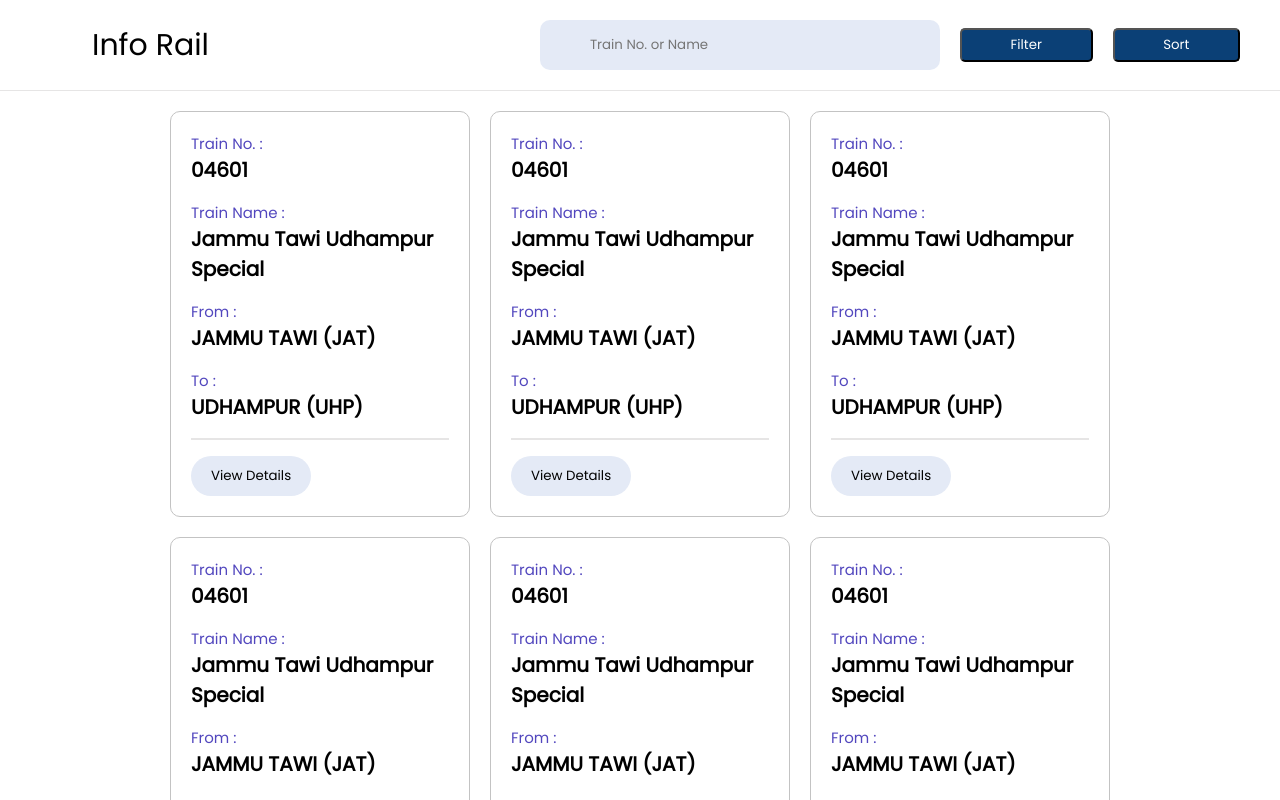
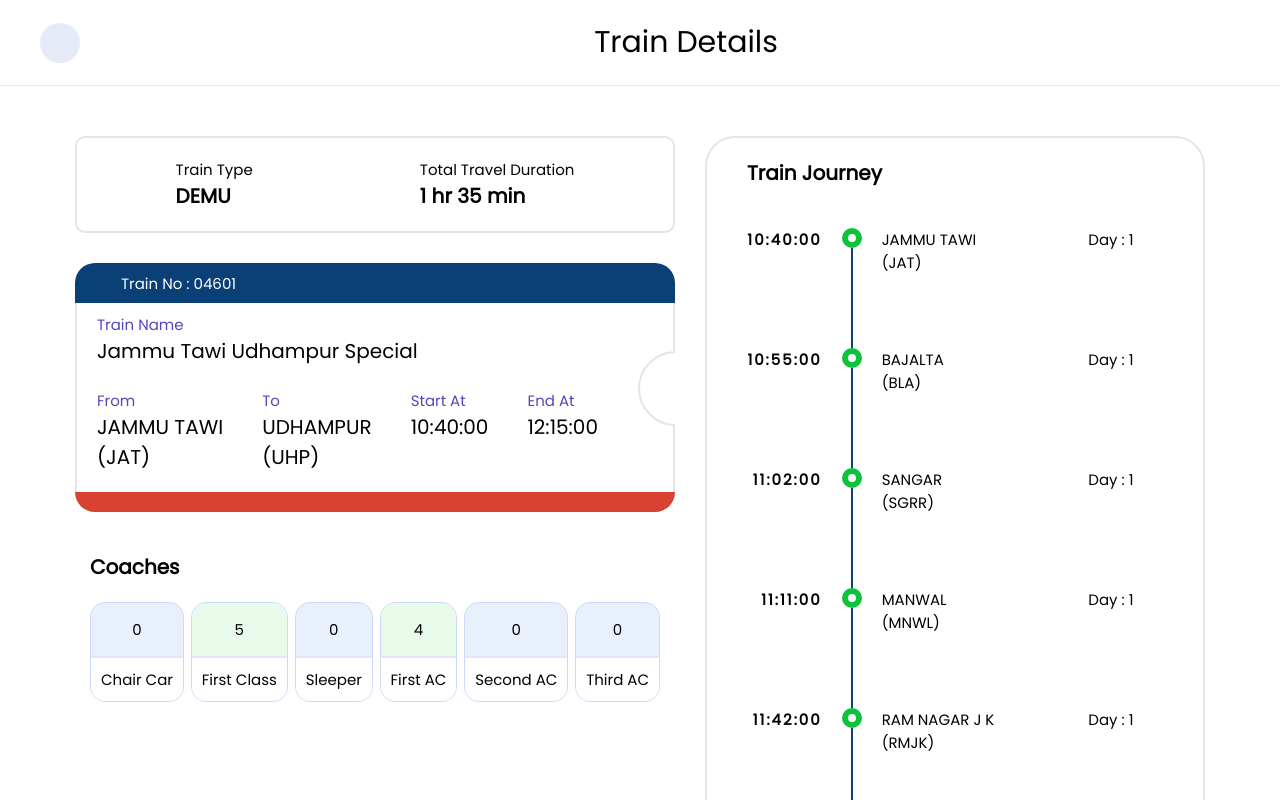
Before and after one commit to plug-in-pow/info-rail, an Angular app: page /details in a window 1280 px wide. Before the commit this address led to /search. Shown: the top 800 px of the page. Built offline with nearby package versions, Linux system fonts and the light colour scheme.

Commit message:
added view for other info on details-page

```diff
--- a/src/app/app.component.ts
+++ b/src/app/app.component.ts
@@ -14,6 +14,6 @@ export class AppComponent implements OnInit {
   constructor(private trainDataService: DataServiceService, private router:Router) {}
 
   ngOnInit() {
-    this.router.navigate(['search']);
+    this.router.navigate(['details']);
   }
 }
--- a/src/app/features/details-page/main/main.component.html
+++ b/src/app/features/details-page/main/main.component.html
@@ -9,6 +9,11 @@
 </header>
 
 <div class="details-container">
+    <div class="side-block">
+        <div class="meta-data-block">
+            <span>Train Type<br/><h3>DEMU</h3></span>
+            <span>Total Travel Duration<br/><h3>1 hr 35 min</h3></span>
+        </div>
         <div class="list-tile">
             <div class="circle"></div>
             <div class="upper-stripes">
@@ -40,6 +45,36 @@
             </div>
             <div class="lower-stripes"></div>
         </div>
+        <div class="coach-info-block">
+            <h3>Coaches</h3>
+            <div class="box-row">
+                <div class="color-box">
+                    <div class="coach-count">0</div>
+                    <div class="coach-name">Chair Car</div>
+                </div>
+                <div class="color-box">
+                    <div class="coach-count" style="background-color: #e8fbea;">5</div>
+                    <div class="coach-name">First Class</div>
+                </div>
+                <div class="color-box">
+                    <div class="coach-count">0</div>
+                    <div class="coach-name">Sleeper</div>
+                </div>
+                <div class="color-box">
+                    <div class="coach-count" style="background-color: #e8fbea;">4</div>
+                    <div class="coach-name">First AC</div>
+                </div>
+                <div class="color-box">
+                    <div class="coach-count">0</div>
+                    <div class="coach-name">Second AC</div>
+                </div>
+                <div class="color-box">
+                    <div class="coach-count">0</div>
+                    <div class="coach-name">Third AC</div>
+                </div>
+            </div>
+        </div>
+    </div>
     <div class="timetable-container">
         <h3 class="timetable-title">Train Journey</h3>
         <ul>
--- a/src/styles.scss
+++ b/src/styles.scss
@@ -404,3 +404,45 @@ $circle-width: 75px;
         }
     }
 }
+
+.coach-info-block {
+    padding: 4rem 1.5rem 2rem 1.5rem;
+    .box-row {
+        display: flex;
+        flex-wrap: wrap;
+        justify-content: space-between;
+        font-size: 1.5rem;
+        text-align: center;
+        padding-top: 2rem;
+        padding-bottom: 2rem;
+        .color-box {
+            background-color: #e8f1fb;
+            overflow: hidden;
+            border: 1px solid rgb(205, 216, 254);
+            border-radius: 1.5rem;
+            .coach-count {
+                padding: 1.5rem 1rem;
+                border-bottom: 2px solid rgb(224, 230, 252);
+            }
+            .coach-name {
+                background-color: #ffff;
+                overflow-wrap: break-word;
+                padding: 1rem;
+            }
+        }
+    }
+}
+
+.meta-data-block {
+    font-size: 1.5rem;
+    display: flex;
+    justify-content: space-around;
+    align-items: center;
+    border-radius: 1rem;
+    padding: 0rem 1.5rem;
+    margin-bottom: 3rem;
+    border: 2px solid $border-color;
+    span {
+        padding: 2rem 1rem;
+    }
+}
```
Lines whose indentation alone changed are shown as unchanged.
